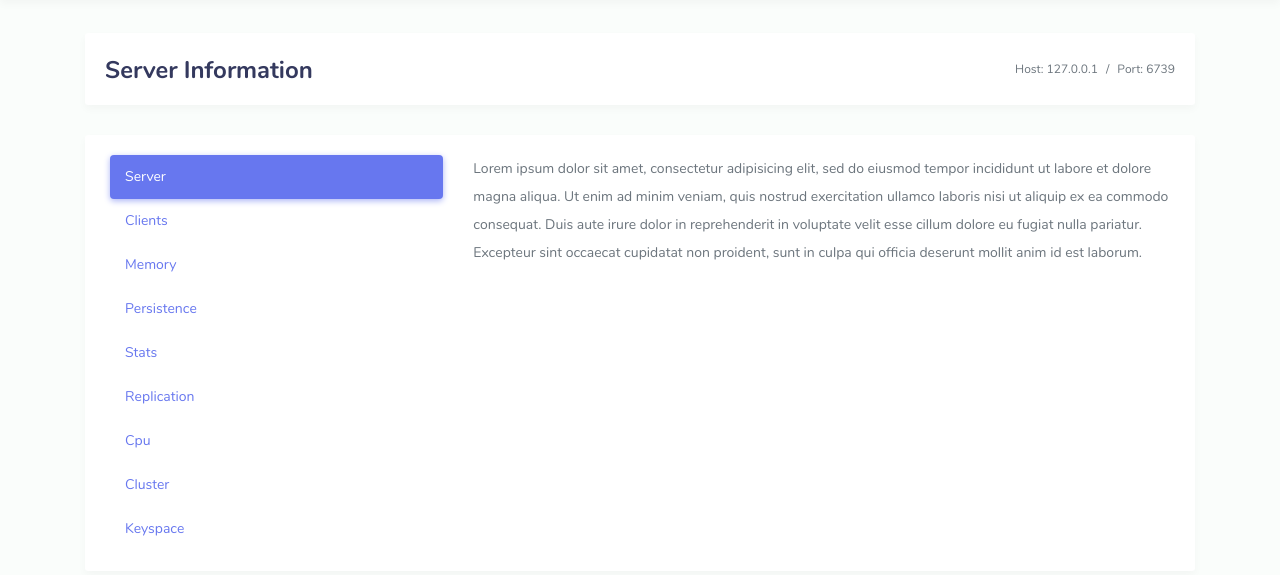
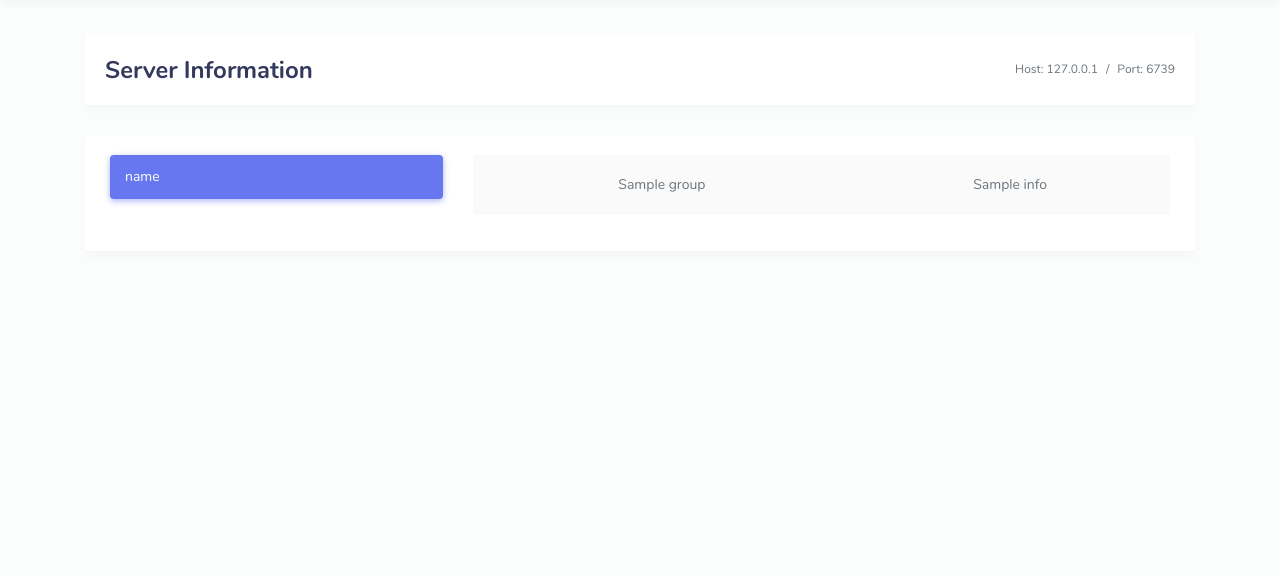
Before and after one commit to hjlarry/flask-redisboard, a Flask app: template templates/serverinfo.html in a window 1280 px wide. Shown: the part 70-645 px from the top of the page. Run offline with Flask 2, Linux system fonts and the light colour scheme; the template is opened without the code that fills it: most values are stand-ins (such as "Sample title", 1, 10 or a date in 2020); some libraries are stand-ins or nearby versions.

Commit message:
add server info page

```diff
--- a/app.py
+++ b/app.py
@@ -300,9 +300,32 @@ def _get_db_summary(db):
     )
 
 
+INFO_GROUPS = [
+    "Server",
+    "Clients",
+    "Memory",
+    "Persistence",
+    "Stats",
+    "Replication",
+    "Cpu",
+    "Cluster",
+    "Keyspace",
+]
+
+
+def _get_server_info():
+    pipe = server.connection.pipeline()
+    for part in INFO_GROUPS:
+        pipe.info(part)
+    results = pipe.execute()
+    info = dict(zip(INFO_GROUPS, results))
+    return info
+
+
 @app.route("/")
 def info():
-    return render_template("serverinfo.html", stats=server.stats)
+    info = _get_server_info()
+    return render_template("serverinfo.html", info=info)
 
 
 @app.route("/db/<id>/")
--- a/templates/serverinfo.html
+++ b/templates/serverinfo.html
@@ -17,76 +17,29 @@
                         <div class="row">
                             <div class="col-12 col-sm-12 col-md-4">
                                 <ul class="nav nav-pills flex-column" id="myTab4" role="tablist">
+                                    {% for key in info.keys() %}
                                     <li class="nav-item">
-                                        <a class="nav-link active" id="home-tab4" data-toggle="tab" href="#home4"
-                                            role="tab" aria-controls="home" aria-selected="true">Server</a>
+                                        <a class="nav-link {% if loop.first %}active{% endif %}" id="{{key}}-tab"
+                                            data-toggle="tab" href="#{{key}}" role="tab">{{key}}</a>
                                     </li>
-                                    <li class="nav-item">
-                                        <a class="nav-link" id="profile-tab4" data-toggle="tab" href="#profile4"
-                                            role="tab" aria-controls="profile" aria-selected="false">Clients</a>
-                                    </li>
-                                    <li class="nav-item">
-                                        <a class="nav-link" id="contact-tab4" data-toggle="tab" href="#contact4"
-                                            role="tab" aria-controls="contact" aria-selected="false">Memory</a>
-                                    </li>
-                                    <li class="nav-item">
-                                        <a class="nav-link" id="contact-tab4" data-toggle="tab" href="#contact4"
-                                            role="tab" aria-controls="contact" aria-selected="false">Persistence</a>
-                                    </li>
-                                    <li class="nav-item">
-                                        <a class="nav-link" id="contact-tab4" data-toggle="tab" href="#contact4"
-                                            role="tab" aria-controls="contact" aria-selected="false">Stats</a>
-                                    </li>
-                                    <li class="nav-item">
-                                        <a class="nav-link" id="contact-tab4" data-toggle="tab" href="#contact4"
-                                            role="tab" aria-controls="contact" aria-selected="false">Replication</a>
-                                    </li>
-                                    <li class="nav-item">
-                                        <a class="nav-link" id="contact-tab4" data-toggle="tab" href="#contact4"
-                                            role="tab" aria-controls="contact" aria-selected="false">Cpu</a>
-                                    </li>
-                                    <li class="nav-item">
-                                        <a class="nav-link" id="contact-tab4" data-toggle="tab" href="#contact4"
-                                            role="tab" aria-controls="contact" aria-selected="false">Cluster</a>
-                                    </li>
-                                    <li class="nav-item">
-                                        <a class="nav-link" id="contact-tab4" data-toggle="tab" href="#contact4"
-                                            role="tab" aria-controls="contact" aria-selected="false">Keyspace</a>
-                                    </li>
+                                    {% endfor %}
                                 </ul>
                             </div>
                             <div class="col-12 col-sm-12 col-md-8">
                                 <div class="tab-content no-padding" id="myTab2Content">
-                                    <div class="tab-pane fade show active" id="home4" role="tabpanel"
-                                        aria-labelledby="home-tab4">
-                                        Lorem ipsum dolor sit amet, consectetur adipisicing elit, sed do eiusmod
-                                        tempor incididunt ut labore et dolore magna aliqua. Ut enim ad minim
-                                        veniam,
-                                        quis nostrud exercitation ullamco laboris nisi ut aliquip ex ea commodo
-                                        consequat. Duis aute irure dolor in reprehenderit in voluptate velit
-                                        esse
-                                        cillum dolore eu fugiat nulla pariatur. Excepteur sint occaecat
-                                        cupidatat non
-                                        proident, sunt in culpa qui officia deserunt mollit anim id est laborum.
+                                    {% for group, items in info.items() %}
+                                    <div class="tab-pane fade {% if loop.first %}show active{% endif %}" id="{{group}}"
+                                        role="tabpanel">
+                                        <table class="table table-striped">
+                                            {% for k,v in items.items() %}
+                                            <tr>
+                                                <td class="p-0 text-center">{{k}}</td>
+                                                <td class="p-0 text-center">{{v}}</td>
+                                            </tr>
+                                            {% endfor %}
+                                        </table>
                                     </div>
-                                    <div class="tab-pane fade" id="profile4" role="tabpanel"
-                                        aria-labelledby="profile-tab4">
-                                        Sed sed metus vel lacus hendrerit tempus. Sed efficitur velit tortor, ac
-                                        efficitur est lobortis quis. Nullam lacinia metus erat, sed fermentum
-                                        justo rutrum ultrices. Proin quis iaculis tellus. Etiam ac vehicula
-                                        eros, pharetra consectetur dui. Aliquam convallis neque eget tellus
-                                        efficitur, eget maximus massa imperdiet. Morbi a mattis velit. Donec
-                                        hendrerit venenatis justo, eget scelerisque tellus pharetra a.
-                                    </div>
-                                    <div class="tab-pane fade" id="contact4" role="tabpanel"
-                                        aria-labelledby="contact-tab4">
-                                        Vestibulum imperdiet odio sed neque ultricies, ut dapibus mi maximus.
-                                        Proin ligula massa, gravida in lacinia efficitur, hendrerit eget mauris.
-                                        Pellentesque fermentum, sem interdum molestie finibus, nulla diam varius
-                                        leo, nec varius lectus elit id dolor. Nam malesuada orci non ornare
-                                        vulputate. Ut ut sollicitudin magna. Vestibulum eget ligula ut ipsum
-                                        venenatis ultrices. Proin bibendum bibendum augue ut luctus.
-                                    </div>
+                                    {% endfor %}
                                 </div>
                             </div>
                         </div>
```
